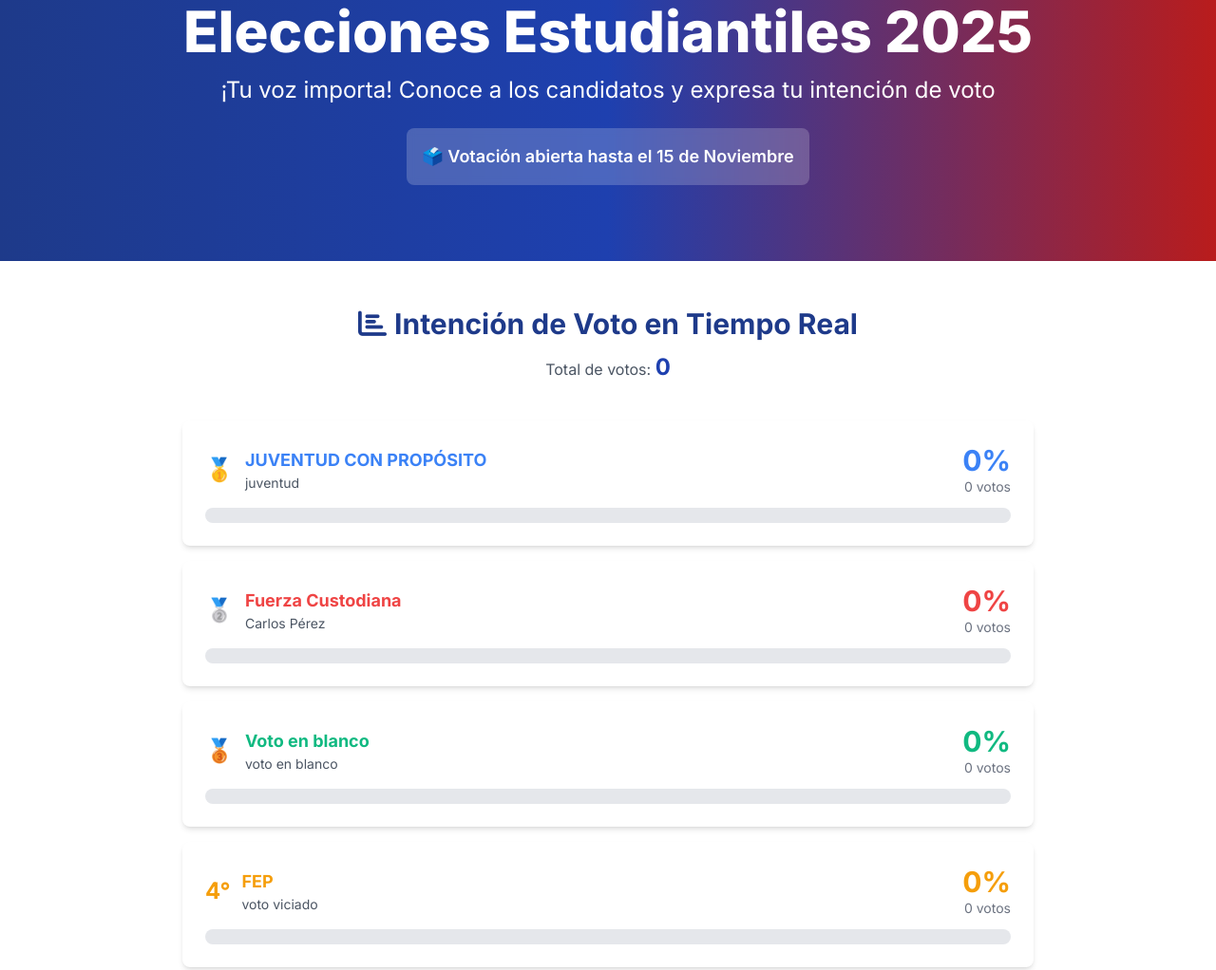
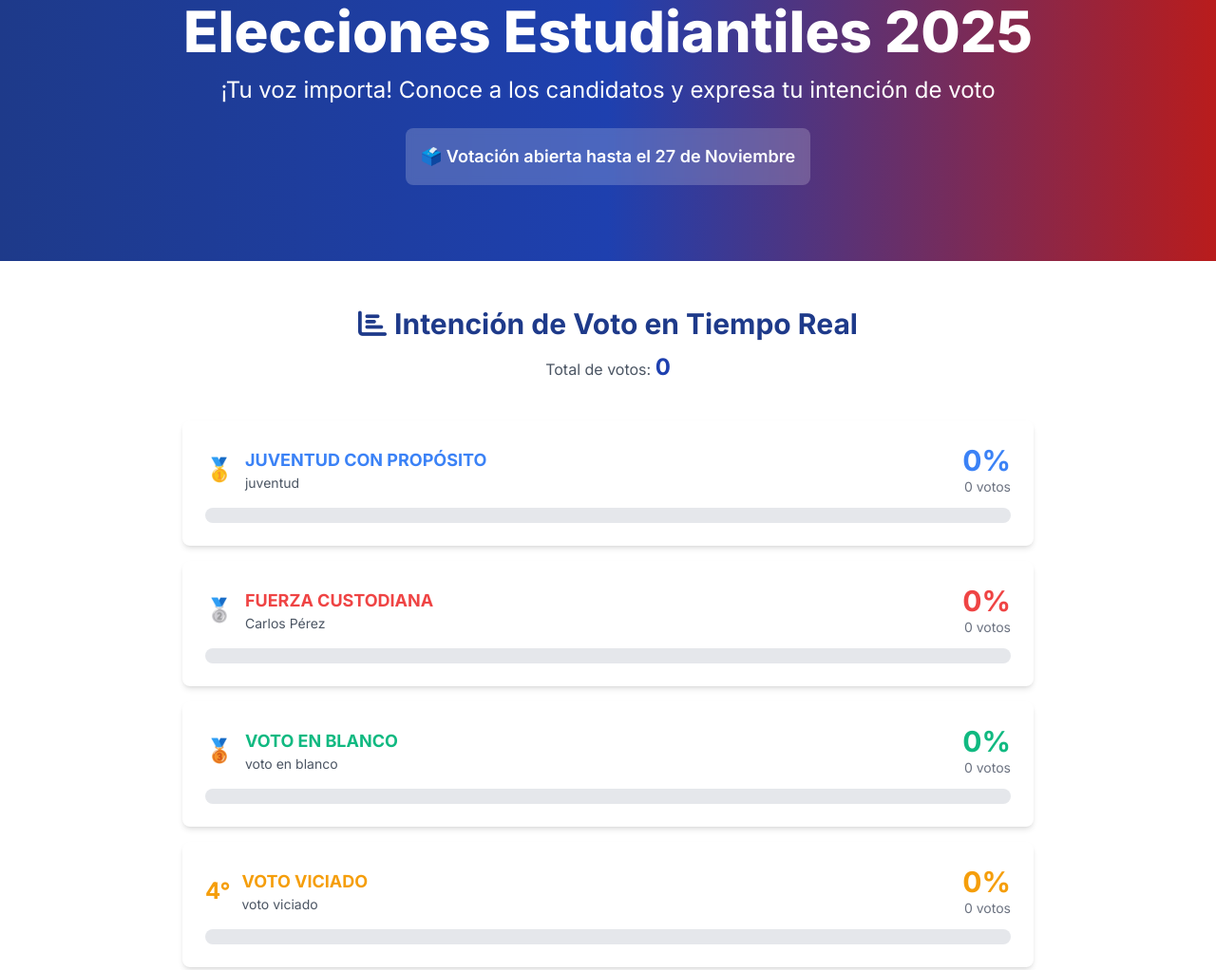
Before and after one commit to elFiurer/angelcustodioweb, a plain HTML site: page elecciones.html in a window 1280 px wide. Shown: the part 241-1263 px from the top of the page at 95% size. Drawn offline with nearby package versions, Linux system fonts and the light colour scheme.

Commit message:
corrigiendo las votaciones

```diff
--- a/elecciones.html
+++ b/elecciones.html
@@ -82,7 +82,7 @@
                 </h1>
                 <p class="text-xl md:text-2xl mb-6">¡Tu voz importa! Conoce a los candidatos y expresa tu intención de voto</p>
                 <div class="bg-white/20 backdrop-blur-sm rounded-lg p-4 inline-block">
-                    <p class="text-lg font-semibold">🗳️ Votación abierta hasta el 15 de Noviembre</p>
+                    <p class="text-lg font-semibold">🗳️ Votación abierta hasta el 27 de Noviembre</p>
                 </div>
             </div>
         </section>
@@ -129,7 +129,7 @@
                     <form id="vote-form" class="space-y-6">
                         <div>
                             <label class="block text-gray-700 font-semibold mb-3">Selecciona tu candidato:</label>
-                            <div id="vote-options" class="space-y-3">
+                            <div id="vote-options" class="grid grid-cols-2 gap-4">
                                 <!-- Las opciones se llenarán dinámicamente -->
                             </div>
                         </div>
@@ -161,7 +161,7 @@
                         <div class="bg-blue-50 p-6 rounded-lg text-center">
                             <i class="fas fa-calendar-alt text-4xl text-blue-800 mb-3"></i>
                             <h3 class="font-bold text-lg mb-2">Fecha de Elecciones</h3>
-                            <p class="text-gray-700">15 de Noviembre, 2025</p>
+                            <p class="text-gray-700">27 de Noviembre, 2025</p>
                         </div>
                         <div class="bg-red-50 p-6 rounded-lg text-center">
                             <i class="fas fa-users text-4xl text-red-800 mb-3"></i>
--- a/elecciones.js
+++ b/elecciones.js
@@ -23,7 +23,7 @@ document.addEventListener('DOMContentLoaded', function () {
         {
             id: 2,
             nombre: "Nuestra Escencia es Liderar, nuestra Fuerza eres Tú",
-            siglas: "Fuerza Custodiana",
+            siglas: "FUERZA CUSTODIANA",
             color: "#EF4444", // Rojo
             candidato: "Carlos Pérez",
             foto: "imagen/osito.jpg",
@@ -37,7 +37,7 @@ document.addEventListener('DOMContentLoaded', function () {
         {
             id: 3,
             nombre: "Voto en blanco",
-            siglas: "Voto en blanco",
+            siglas: "VOTO EN BLANCO",
             color: "#10B981", // Verde
             candidato: "voto en blanco",
             foto: "imagen/votoenblanco.jpg",
@@ -49,7 +49,7 @@ document.addEventListener('DOMContentLoaded', function () {
         {
             id: 4,
             nombre: "Voto Viciado",
-            siglas: "FEP",
+            siglas: "VOTO VICIADO",
             color: "#F59E0B", // Amarillo/Naranja
             candidato: "voto viciado",
             foto: "imagen/viciado.jpg",
@@ -152,20 +152,20 @@ document.addEventListener('DOMContentLoaded', function () {
 
         partidos.forEach(partido => {
             const option = document.createElement('label');
-            option.className = 'flex items-center p-4 border-2 rounded-lg cursor-pointer hover:bg-gray-50 transition';
+            option.className = 'flex flex-col items-center p-4 border-2 rounded-lg cursor-pointer hover:bg-gray-50 transition h-full';
             // En la función renderVoteOptions()
             option.innerHTML = `
-    <input type="radio" name="vote" value="${partido.id}" class="mr-4 w-5 h-5" required>
+    <input type="radio" name="vote" value="${partido.id}" class="mb-3 w-5 h-5" required>
 
     <img src="${partido.foto}"
          alt="${partido.candidato}"
-         class="rounded-full mr-4 object-cover"
-         style="width: 120px; height: 120px; min-width: 120px;">
+         class="rounded-full mb-3 object-cover"
+         style="width: 100px; height: 100px;">
 
-    <div class="flex-1">
-        <p class="font-bold text-lg" style="color: ${partido.color}">${partido.siglas}</p>
-        <p class="text-gray-600">${partido.nombre}</p>
-        <p class="text-sm font-semibold text-gray-800 mt-1">${partido.candidato}</p>
+    <div class="text-center">
+        <p class="font-bold text-base" style="color: ${partido.color}">${partido.siglas}</p>
+        <p class="text-gray-600 text-sm mt-1">${partido.nombre}</p>
+        <p class="text-xs font-semibold text-gray-800 mt-2">${partido.candidato}</p>
     </div>
 `;
             container.appendChild(option);
```
